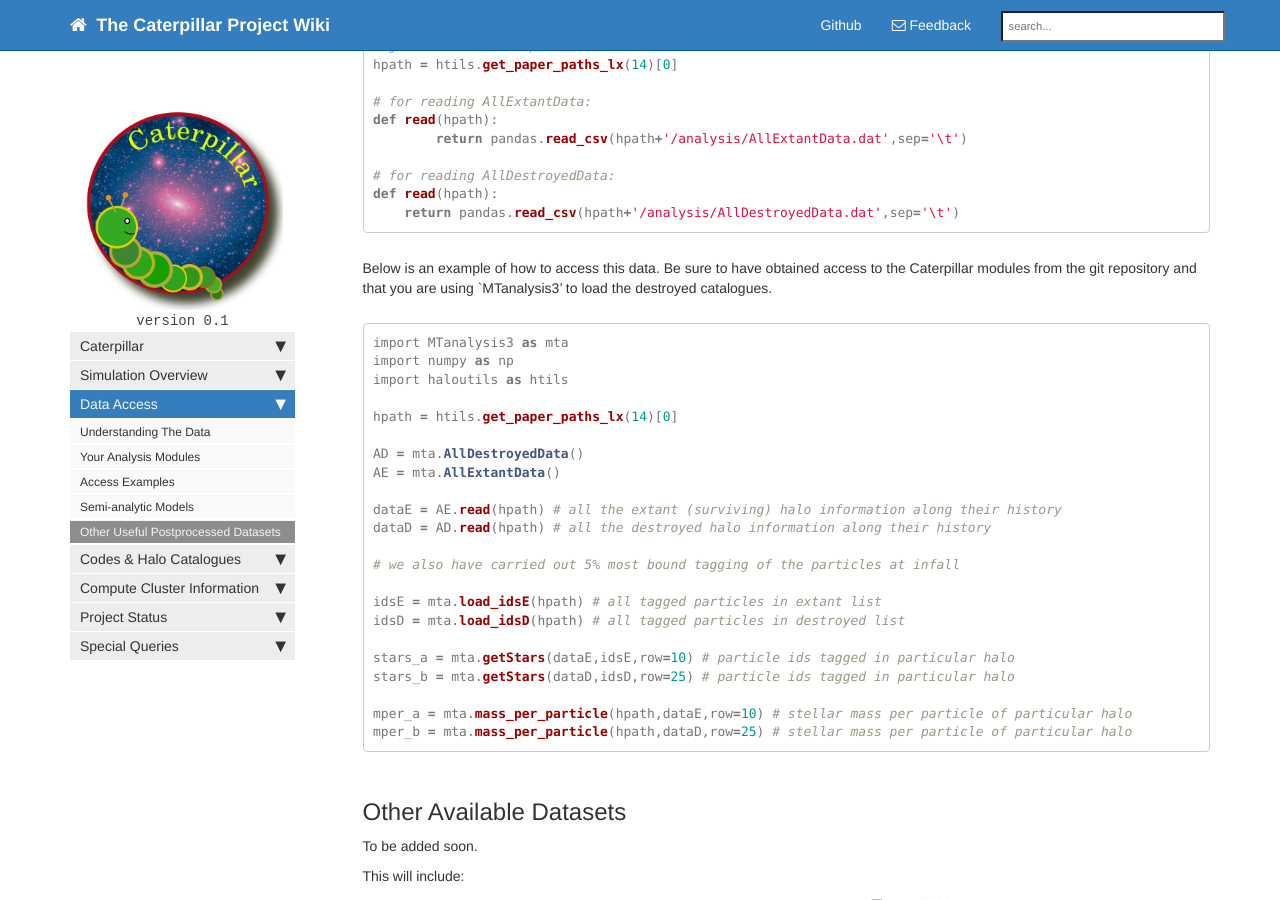
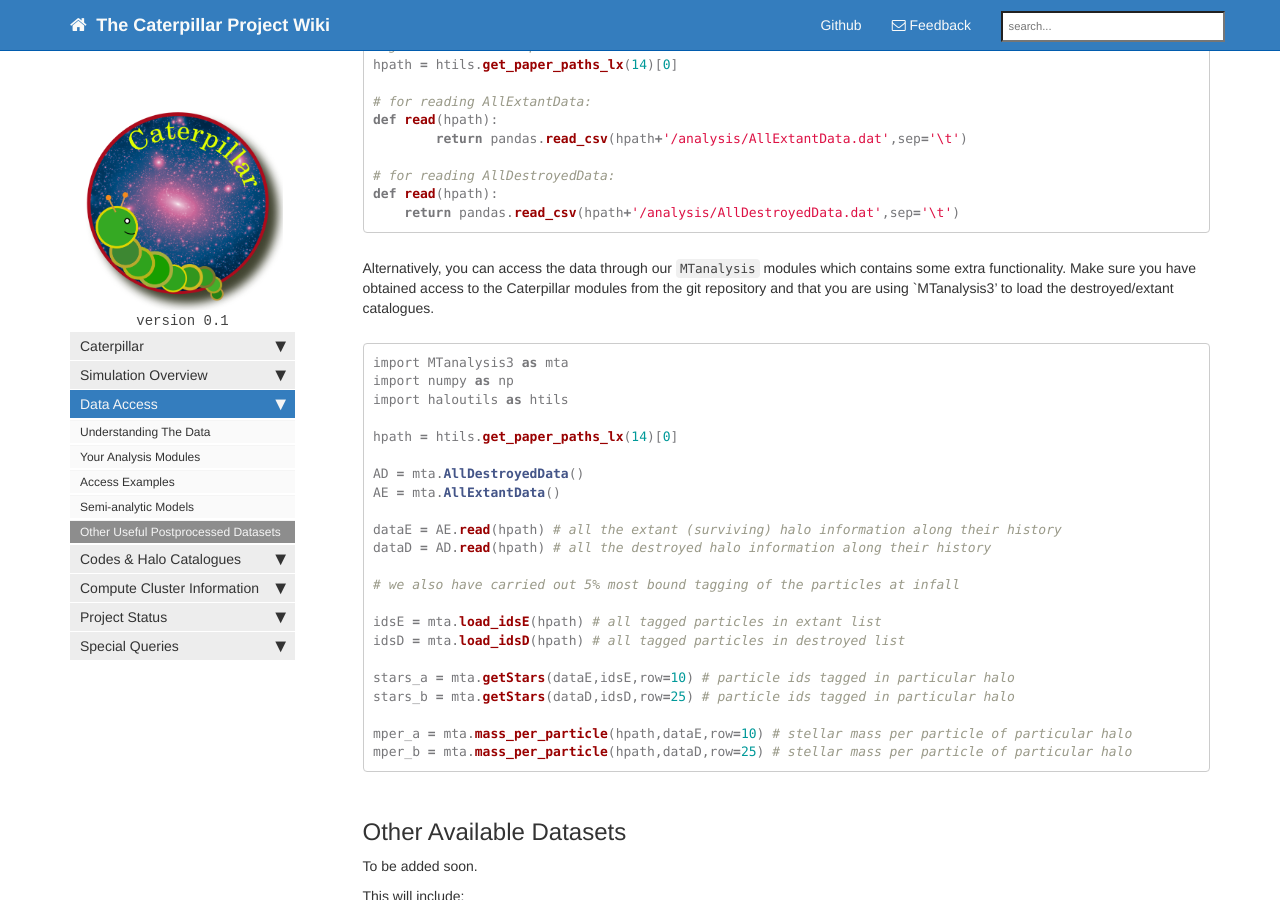
Before and after one commit to caterpillarproject/wiki, a Jekyll site: the page built from doc_datasets.md, in a window 1280 px wide and 900 px high, scrolled down 1508 px. Built offline with Jekyll 4.4.1, drawn with Linux system fonts in a browser that asks for light colours; nearby versions of some CDN libraries; library files that are not in the unit come from our copies; Markdown is read by kramdown in place of the engine named in the settings; formulas are drawn with MathJax 3; comment, search, counter and statistics services are not loaded.

Commit message:
Update doc_datasets.md

````diff
--- a/doc_datasets.md
+++ b/doc_datasets.md
@@ -158,7 +158,7 @@ def read(hpath):
     return pandas.read_csv(hpath+'/analysis/AllDestroyedData.dat',sep='\t')
 ```
 
-Below is an example of how to access this data. Be sure to have obtained access to the Caterpillar modules from the git repository and that you are using `MTanalysis3' to load the destroyed catalogues.
+Alternatively, you can access the data through our `MTanalysis` modules which contains some extra functionality. Make sure you have obtained access to the Caterpillar modules from the git repository and that you are using `MTanalysis3' to load the destroyed/extant catalogues.
 
 ```python
 import MTanalysis3 as mta
````
